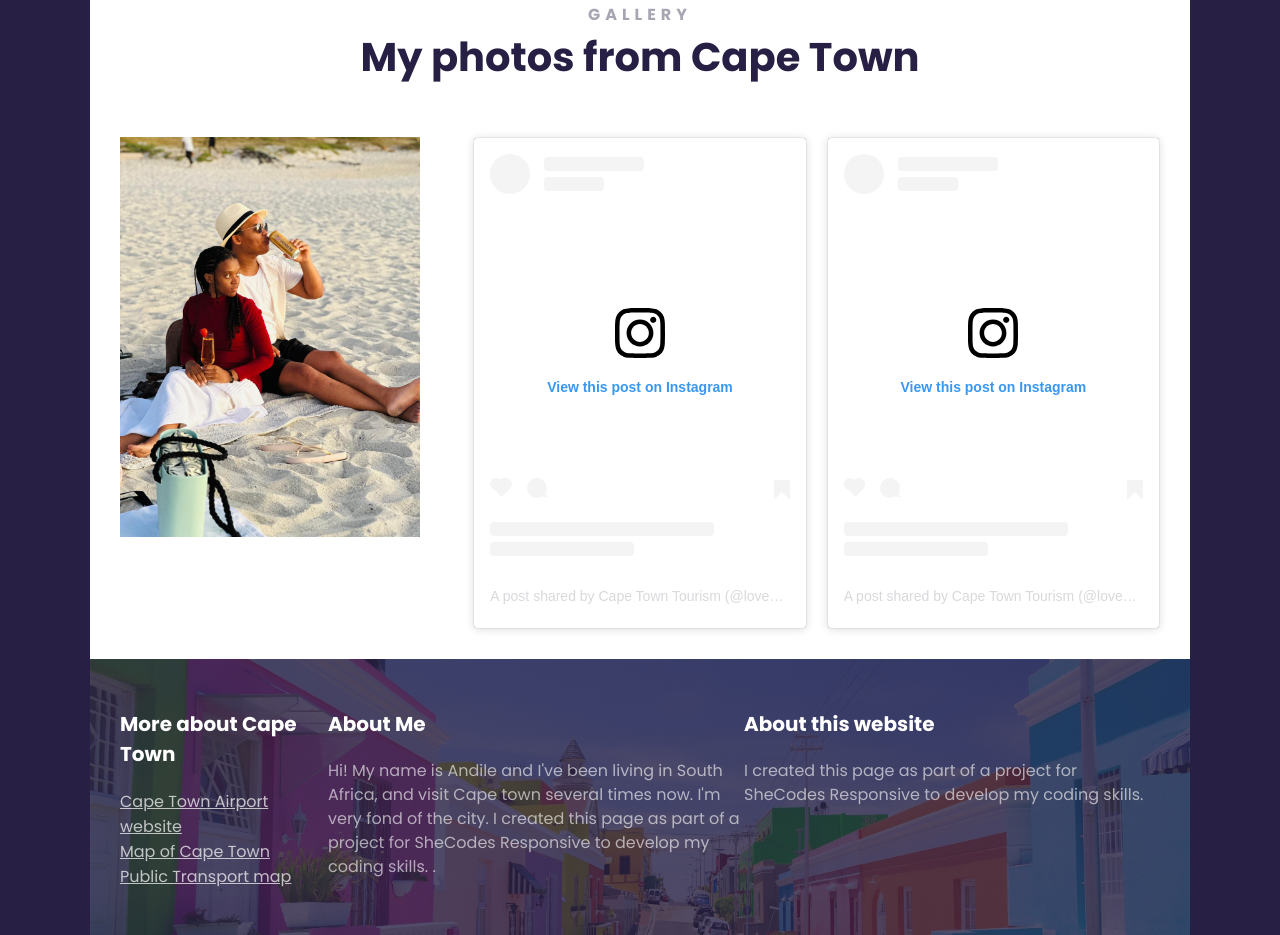
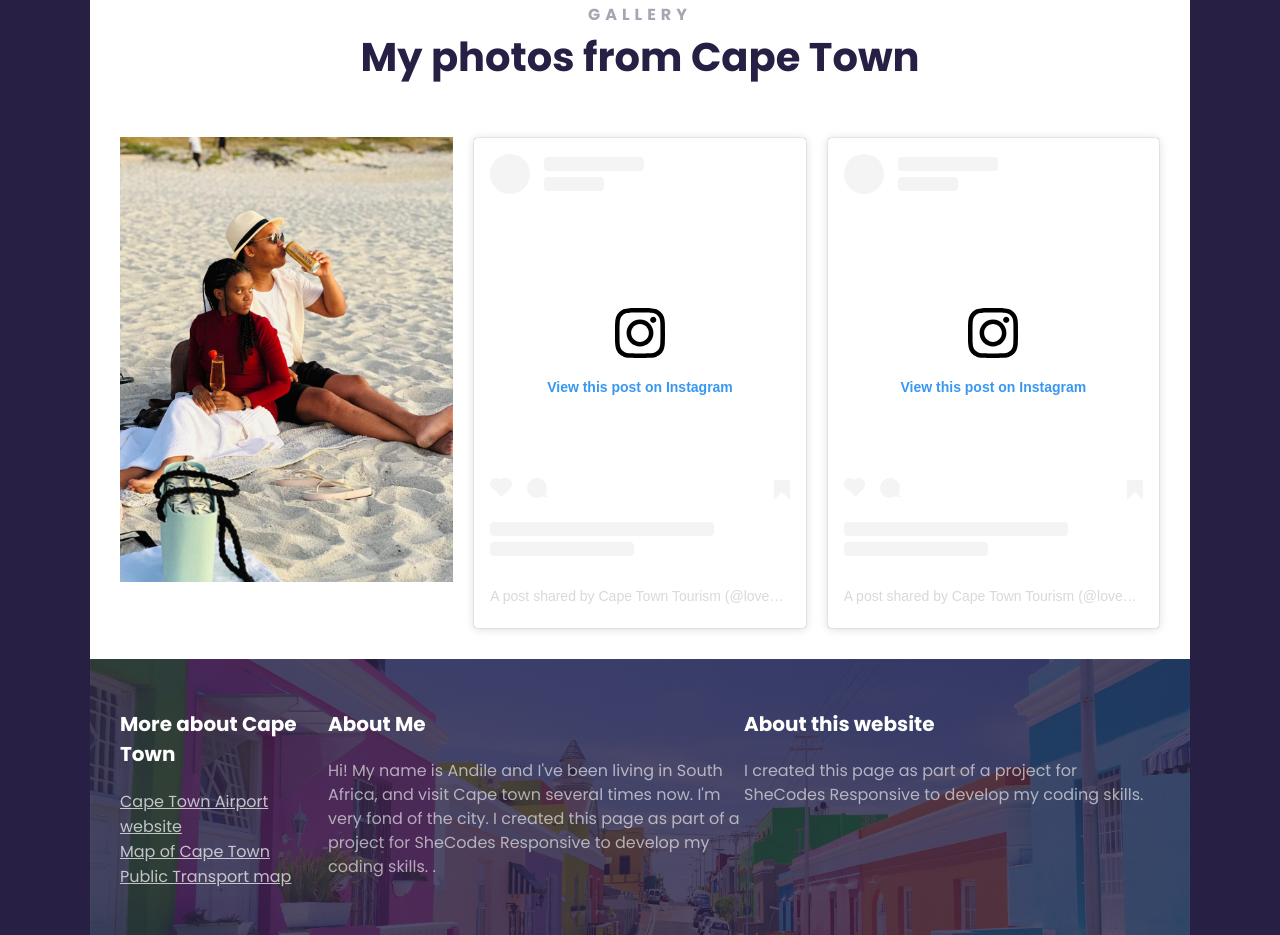
Before and after one commit to ANDILE805/travel-project, a plain HTML site: page index.html in a window 1280 px wide. Shown: the part 2060-2995 px from the top of the page. Drawn offline with Linux system fonts and the light colour scheme; a script that the page names is missing.

Commit message:
fixed image width

```diff
--- a/index.html
+++ b/index.html
@@ -189,7 +189,7 @@
           <h2 class="text-center">Gallery</h2>
           <h3 class="text-center m-3">My photos from Cape Town</h3>
           <div class="grid grid-3-columns embed gallery-img">
-            <img src="/media/image3.jpg" width="300px" alt="" />
+            <img src="/media/image3.jpg" width="100%" alt="" />
             <blockquote
               class="instagram-media"
               data-instgrm-permalink="https://www.instagram.com/p/DDv5YGSI64E/?utm_source=ig_embed&amp;utm_campaign=loading"
```
